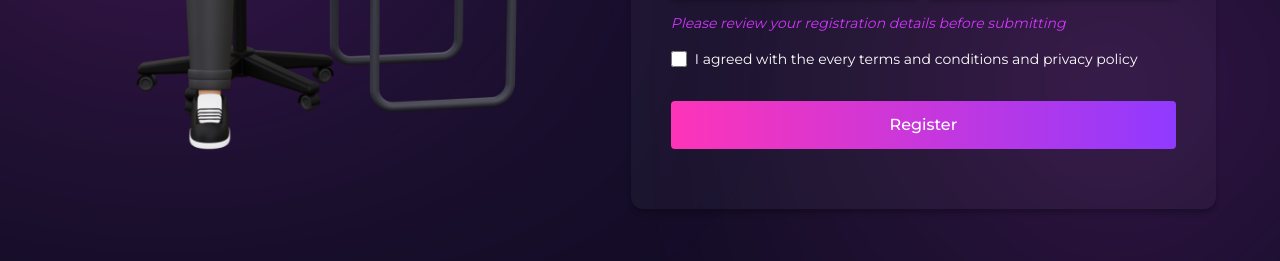
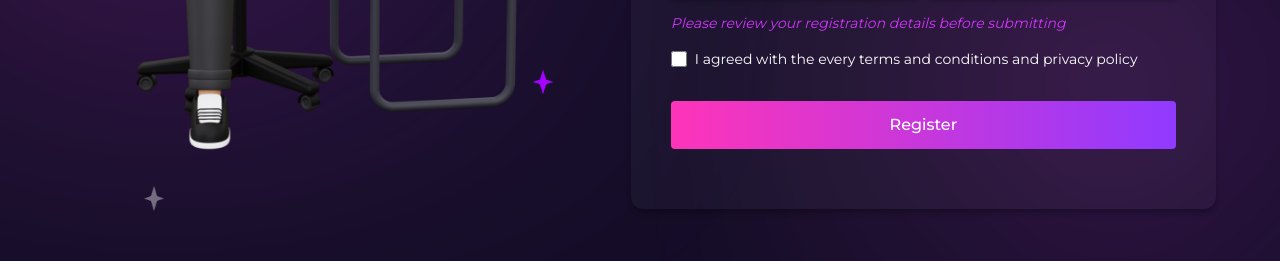
Before and after one commit to gift56/getlinked-ui-challengn, a Next.js app: page /register in a window 1280 px wide. Shown: the part 554-815 px from the top of the page. Built offline with nearby package versions, Linux system fonts and the light colour scheme; a web font is replaced by a local one.

Commit message:
done working on signup page

```diff
--- a/pages/register/index.tsx
+++ b/pages/register/index.tsx
@@ -126,7 +126,21 @@ const Registerpage = () => {
               <img
                 src="/icon/purplestarIcon.png"
                 alt="star"
-                className="absolute top-[8%] left-[10%] z-40"
+                className="absolute tab:top-[5%] tab:left-[10%] z-40"
+                width={20}
+                height={20}
+              />
+              <img
+                src="/icon/purplestarIcon.png"
+                alt="star"
+                className="absolute tab:bottom-[20%] tab:right-[10%] z-40"
+                width={20}
+                height={20}
+              />
+              <img
+                src="/icon/graystar.png"
+                alt="star"
+                className="absolute bottom-[2%] left-20"
                 width={20}
                 height={20}
               />
```
